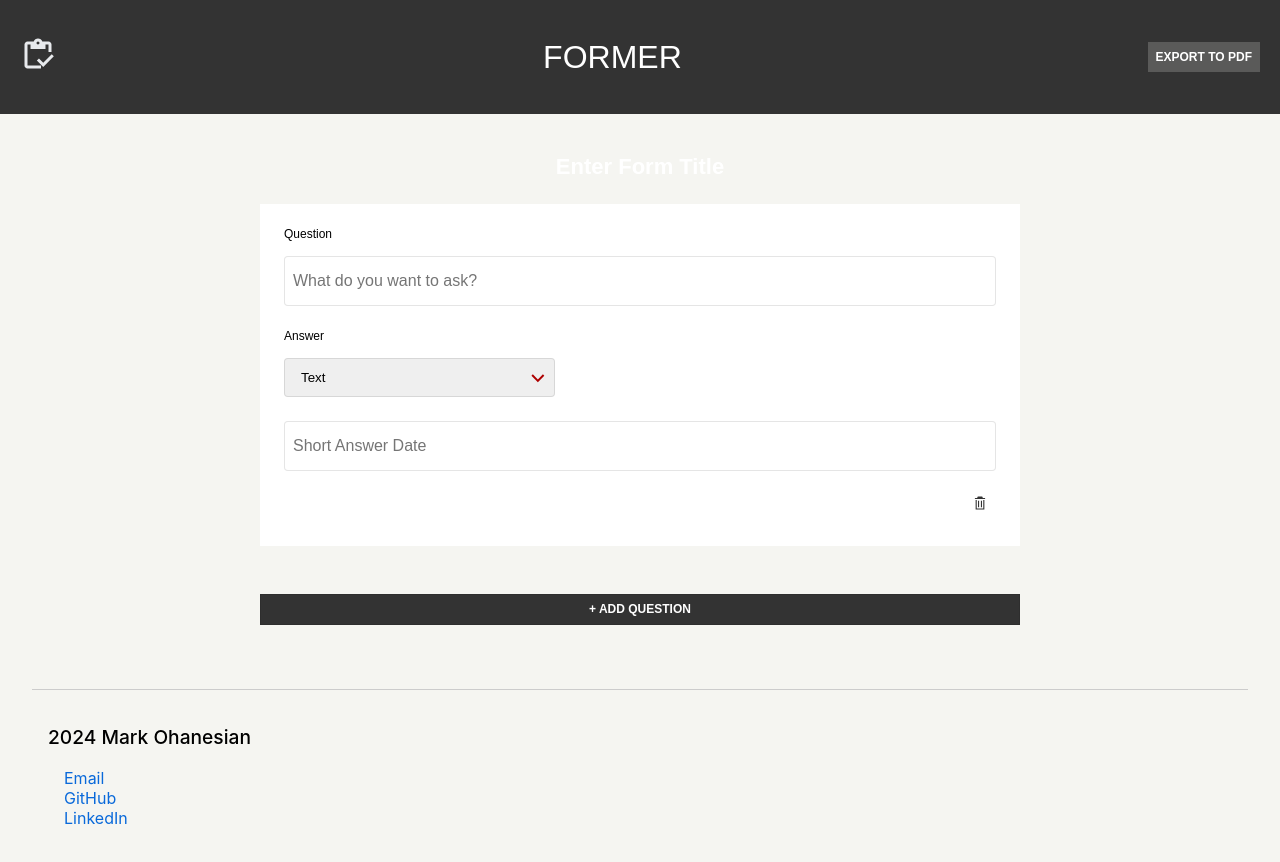
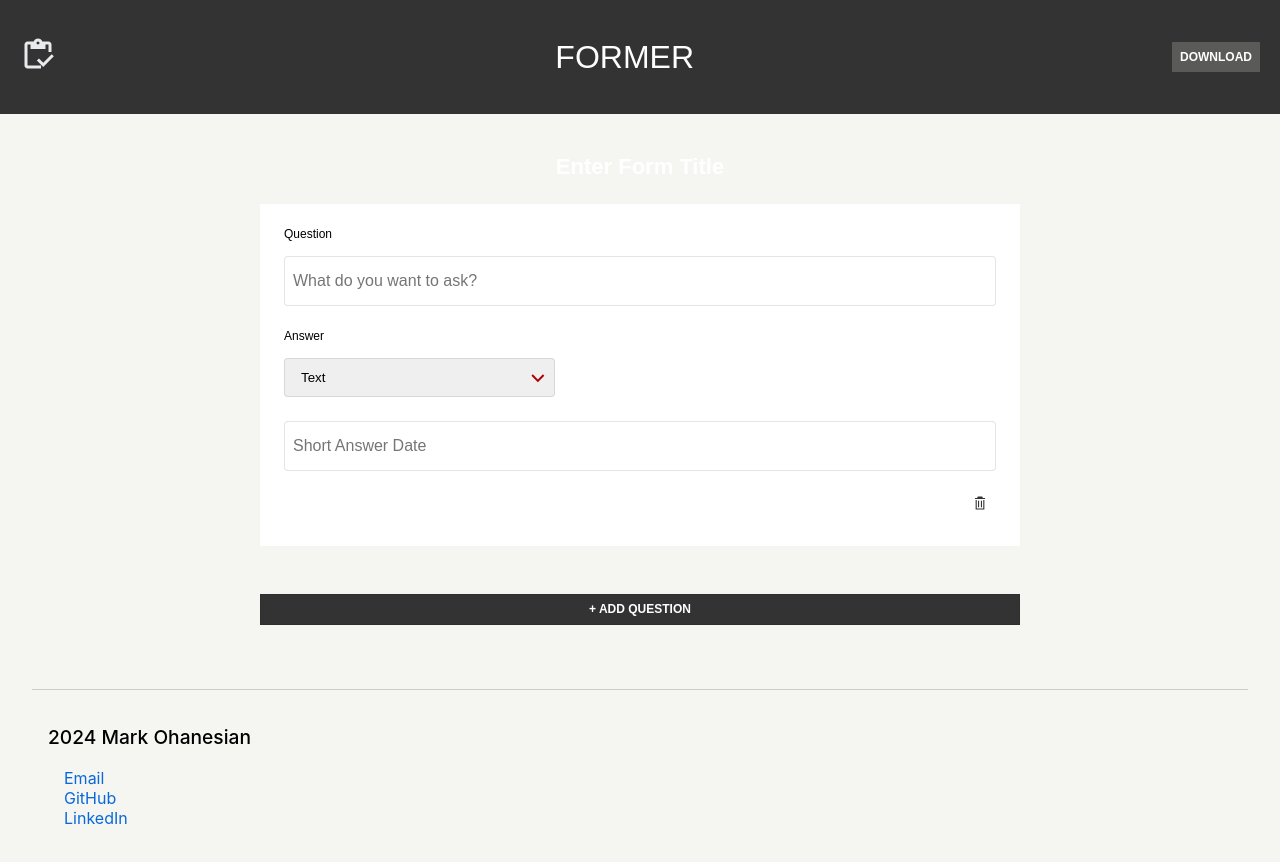
Before and after one commit to markohanesian/former-mso, a React (Create React App) app: page / in a window 1280 px wide. Shown: the top 862 px of the page. Built offline with nearby package versions, Linux system fonts and the light colour scheme.

Commit message:
Change download button text

```diff
--- a/src/components/ExportButton.js
+++ b/src/components/ExportButton.js
@@ -59,7 +59,7 @@ const ExportButton = () => {
 
   return (
     <button onClick={exportToPDF} style={buttonStyles}>
-      Export to PDF
+      Download
     </button>
   );
 };
```
